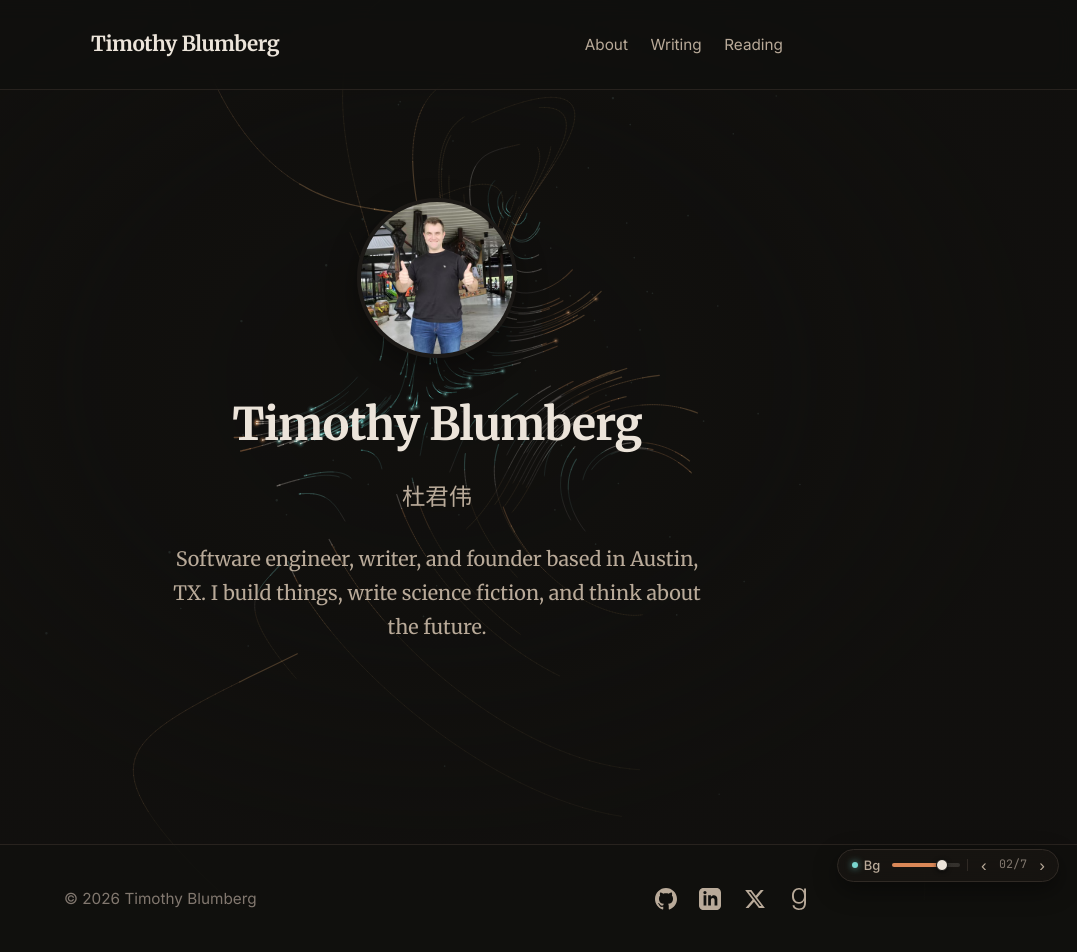
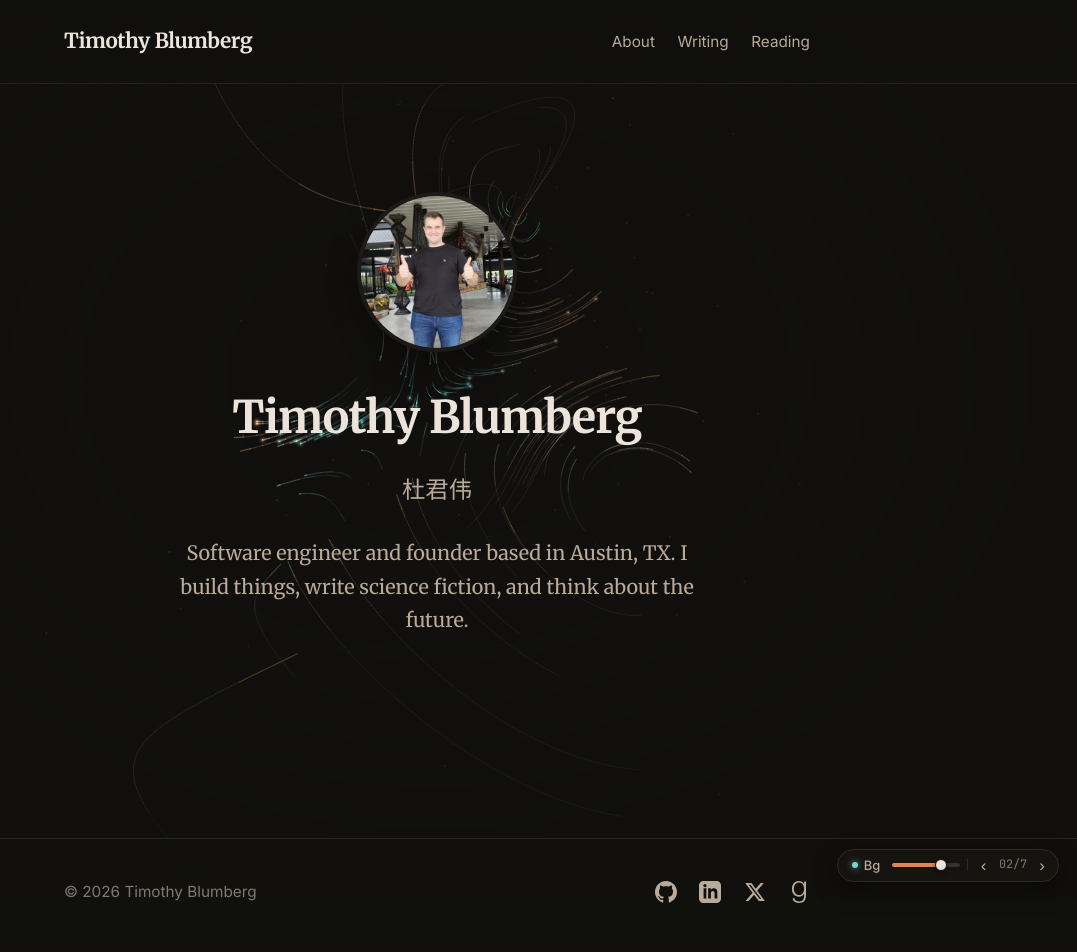
Before and after one commit to TimelyToga/TimelyToga.github.io, a Jekyll site: the page built from index.html, in a window 1280 px wide. Shown: the whole page, without its empty margins (203-1280 px from the left). Built offline with Jekyll 4.4.1, drawn with Linux system fonts in a browser that asks for light colours.

Commit message:
Improve mobile header and update bio

```diff
--- a/_config.yml
+++ b/_config.yml
@@ -22,7 +22,7 @@ title: Timothy Blumberg
 chinese_name: 杜君伟
 email: me@timothyblumberg.com
 description: >-
-  Software engineer, writer, and founder.
+  Software engineer and founder.
 baseurl: ""
 url: "https://timothyblumberg.com"
 twitter_username: tim_blumberg
--- a/_includes/header.html
+++ b/_includes/header.html
@@ -4,10 +4,10 @@
             <a class="site-title" href="{{ "/" | relative_url }}">
                 {{ site.title }}
             </a>
-            <nav class="site-nav">
-                <a href="{{ "/about/" | relative_url }}"{% if page.url == "/about/" %} class="active"{% endif %}>About</a>
-                <a href="{{ "/writing/" | relative_url }}"{% if page.url contains "/writing" or page.url contains "/scifi" %} class="active"{% endif %}>Writing</a>
-                <a href="{{ "/reading/" | relative_url }}"{% if page.url contains "/reading" %} class="active"{% endif %}>Reading</a>
+            <nav class="site-nav" aria-label="Primary">
+                <a href="{{ "/about/" | relative_url }}"{% if page.url == "/about/" %} class="active" aria-current="page"{% endif %}>About</a>
+                <a href="{{ "/writing/" | relative_url }}"{% if page.url contains "/writing" or page.url contains "/scifi" %} class="active" aria-current="page"{% endif %}>Writing</a>
+                <a href="{{ "/reading/" | relative_url }}"{% if page.url contains "/reading" %} class="active" aria-current="page"{% endif %}>Reading</a>
             </nav>
         </div>
     </div>
--- a/assets/css/style.scss
+++ b/assets/css/style.scss
@@ -117,9 +117,6 @@ body[data-page-kind="home"] .phase-atmosphere {
     align-items: center;
     flex-wrap: nowrap;
     gap: 1.5rem;
-    max-width: $max-width-wide;
-    margin: 0 auto;
-    padding: 0 $spacing-unit;
   }
 }
 
@@ -127,6 +124,7 @@ body[data-page-kind="home"] .phase-atmosphere {
   font-family: $font-serif;
   font-size: 1.15rem;
   font-weight: 700;
+  line-height: 1.25;
   color: $text-color;
   text-decoration: none;
   letter-spacing: -0.02em;
@@ -147,42 +145,62 @@ body[data-page-kind="home"] .phase-atmosphere {
 
 .site-nav {
   display: flex;
+  align-items: center;
   gap: 1.25rem;
   flex-wrap: nowrap;
   flex-shrink: 0;
 
   a {
+    position: relative;
     font-family: $font-sans;
     font-size: 0.85rem;
+    line-height: 1.3;
     color: $text-muted;
     text-decoration: none;
+    padding: 0.25rem 0;
     transition: color 0.2s ease;
     white-space: nowrap;
 
     &:hover, &.active {
       color: $accent-color;
     }
-  }
-}
-
-// Mobile nav toggle
-.nav-trigger {
-  display: none;
-}
-
-.menu-icon {
-  display: none;
+
+    &.active {
+      font-weight: 500;
+
+      &::after {
+        content: '';
+        position: absolute;
+        left: 0;
+        right: 0;
+        bottom: 0;
+        height: 1.5px;
+        background: $accent-color;
+        border-radius: 999px;
+      }
+    }
+  }
 }
 
 @media (max-width: 600px) {
-  .site-header .header-content {
-    flex-direction: column;
-    align-items: flex-start;
+  .site-header {
+    padding: 0.9rem 0 0.75rem;
+
+    .header-content {
+      flex-direction: column;
+      align-items: flex-start;
+      gap: 0.45rem;
+    }
+  }
+
+  .site-title {
+    font-size: 1.05rem;
   }
 
   .site-nav {
-    flex-direction: column;
-    gap: 0.75rem;
+    width: 100%;
+    flex-wrap: wrap;
+    gap: 0.35rem 1.25rem;
   }
 }
 
@@ -190,6 +208,10 @@ body[data-page-kind="home"] .phase-atmosphere {
 .page-content {
   padding: $spacing-unit * 2 0;
   min-height: calc(100vh - 200px);
+
+  @media (max-width: 600px) {
+    padding: $spacing-unit * 1.25 0 $spacing-unit * 1.75;
+  }
 }
 
 // Typography
--- a/index.html
+++ b/index.html
@@ -6,7 +6,7 @@ layout: default
     <h1 class="home-title">Timothy Blumberg</h1>
     <p class="home-subtitle">杜君伟</p>
     <p class="home-intro">
-        Software engineer, writer, and founder based in Austin, TX.
+        Software engineer and founder based in Austin, TX.
         I build things, write science fiction, and think about the future.
     </p>
 </div>
```
Also changed, not shown: who_am_i.md (+1 -1 lines).
